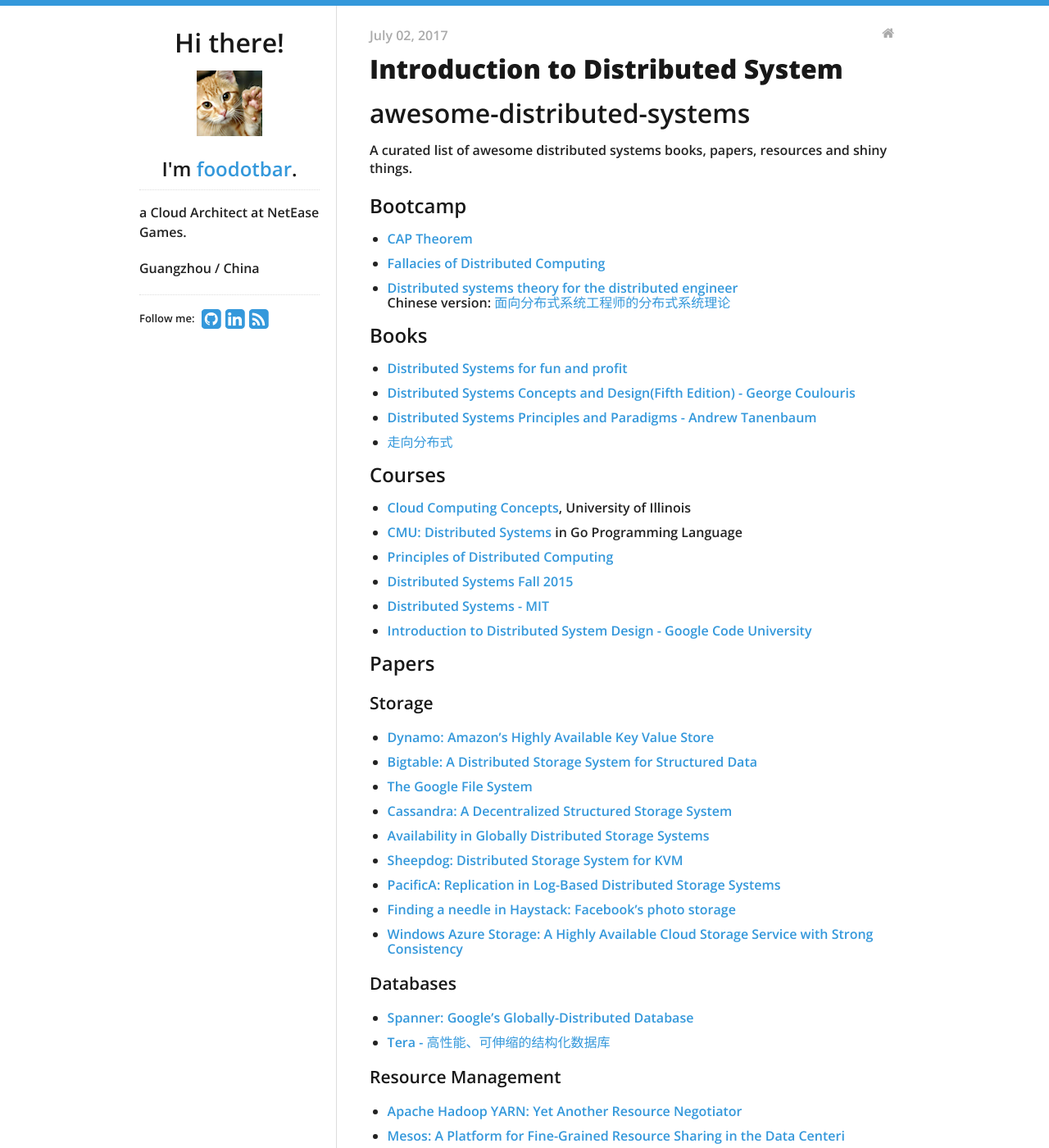
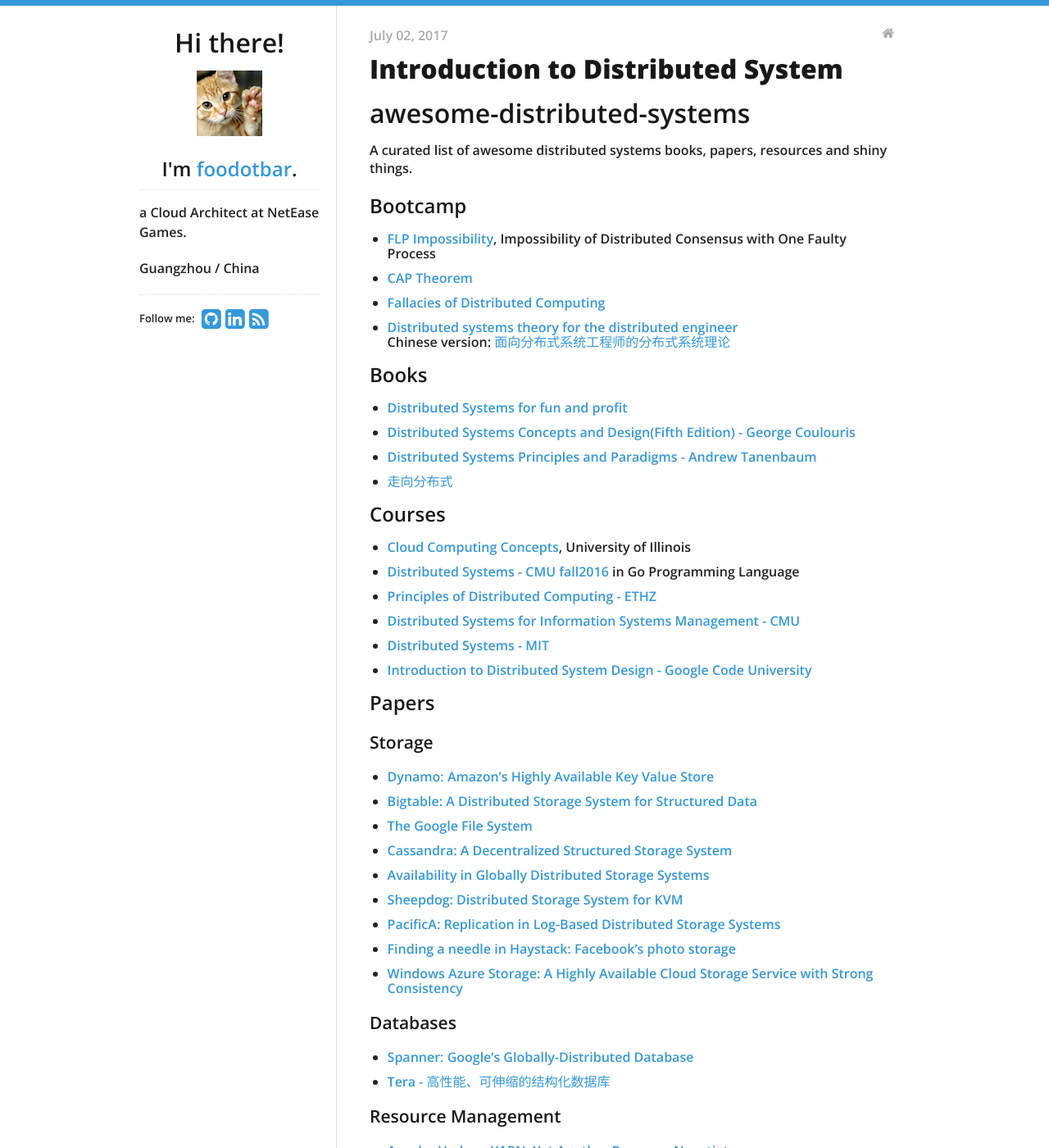
Before and after one commit to foodotbar/foodotbar.github.io, a Jekyll site: the page built from _posts/2017-07-02-Introduction-to-Distributed-System.md, in a window 1280 px wide and 1400 px high. Shown: the whole window at 82% size. Built offline with Jekyll 4.4.1, drawn with Linux system fonts in a browser that asks for light colours; nearby versions of some CDN libraries; some of the changed text lies outside the part shown.

Commit message:
add some papers

```diff
--- a/_posts/2017-07-02-Introduction-to-Distributed-System.md
+++ b/_posts/2017-07-02-Introduction-to-Distributed-System.md
@@ -9,6 +9,7 @@
 A curated list of awesome distributed systems books, papers, resources and shiny things.
 
 ## Bootcamp
+* [FLP Impossibility](https://groups.csail.mit.edu/tds/papers/Lynch/jacm85.pdf), Impossibility of Distributed Consensus with One Faulty Process
 * [CAP Theorem](http://en.wikipedia.org/wiki/CAP_theorem)
 * [Fallacies of Distributed Computing](https://en.wikipedia.org/wiki/Fallacies_of_distributed_computing)
 * [Distributed systems theory for the distributed engineer](http://the-paper-trail.org/blog/distributed-systems-theory-for-the-distributed-systems-engineer/)
@@ -22,10 +23,10 @@
 
 ## Courses
 * [Cloud Computing Concepts](https://class.coursera.org/cloudcomputing-001), University of Illinois
-* [CMU: Distributed Systems](http://www.cs.cmu.edu/%7Edga/15-440/F12/syllabus.html) in Go Programming Language
-* [Principles of Distributed Computing](http://dcg.ethz.ch/lectures/podc_allstars/)
-* [Distributed Systems Fall 2015](http://www.andrew.cmu.edu/course/95-702/)
-* [Distributed Systems - MIT](http://nil.csail.mit.edu/6.824/2015/)
+* [Distributed Systems - CMU fall2016](http://www.cs.cmu.edu/~srini/15-440/syllabus.html) in Go Programming Language
+* [Principles of Distributed Computing - ETHZ](http://dcg.ethz.ch/lectures/podc_allstars/)
+* [Distributed Systems for Information Systems Management - CMU](http://www.andrew.cmu.edu/course/95-702/)
+* [Distributed Systems - MIT](http://nil.csail.mit.edu/6.824/2017/)
 * [Introduction to Distributed System Design - Google Code University](http://www.hpcs.cs.tsukuba.ac.jp/%7Etatebe/lecture/h23/dsys/dsd-tutorial.html)
 
 ## Papers
@@ -48,8 +49,7 @@
 ### Resource Management
 * [Apache Hadoop YARN: Yet Another Resource Negotiator](https://www.sics.se/~amir/files/download/dic/2013%20-%20Apache%20Hadoop%20YARN:%20Yet%20Another%20Resource%20Negotiator%20\(SoCC\).pdf)
 * [Mesos: A Platform for Fine-Grained Resource Sharing in the Data Centeri](https://www.cs.berkeley.edu/~alig/papers/mesos.pdf)
-* [Kubernetes/Borg](https://pdos.csail.mit.edu/6.824/papers/borg.pdf)
-
+* [Borg](https://pdos.csail.mit.edu/6.824/papers/borg.pdf), [Kubernetes](https://kubernetes.io/) an open-source implementation of Borg by [Google](http://queue.acm.org/detail.cfm?id=2898444)
 ### Data Processing
 * [MapReduce: Simplified Data Processing on Large Clusters](https://static.googleusercontent.com/media/research.google.com/zh-CN//archive/mapreduce-osdi04.pdf)
 * [Pregel: A System for Large-Scale Graph Processing](http://www.dcs.bbk.ac.uk/~dell/teaching/cc/paper/sigmod10/p135-malewicz.pdf)
```
